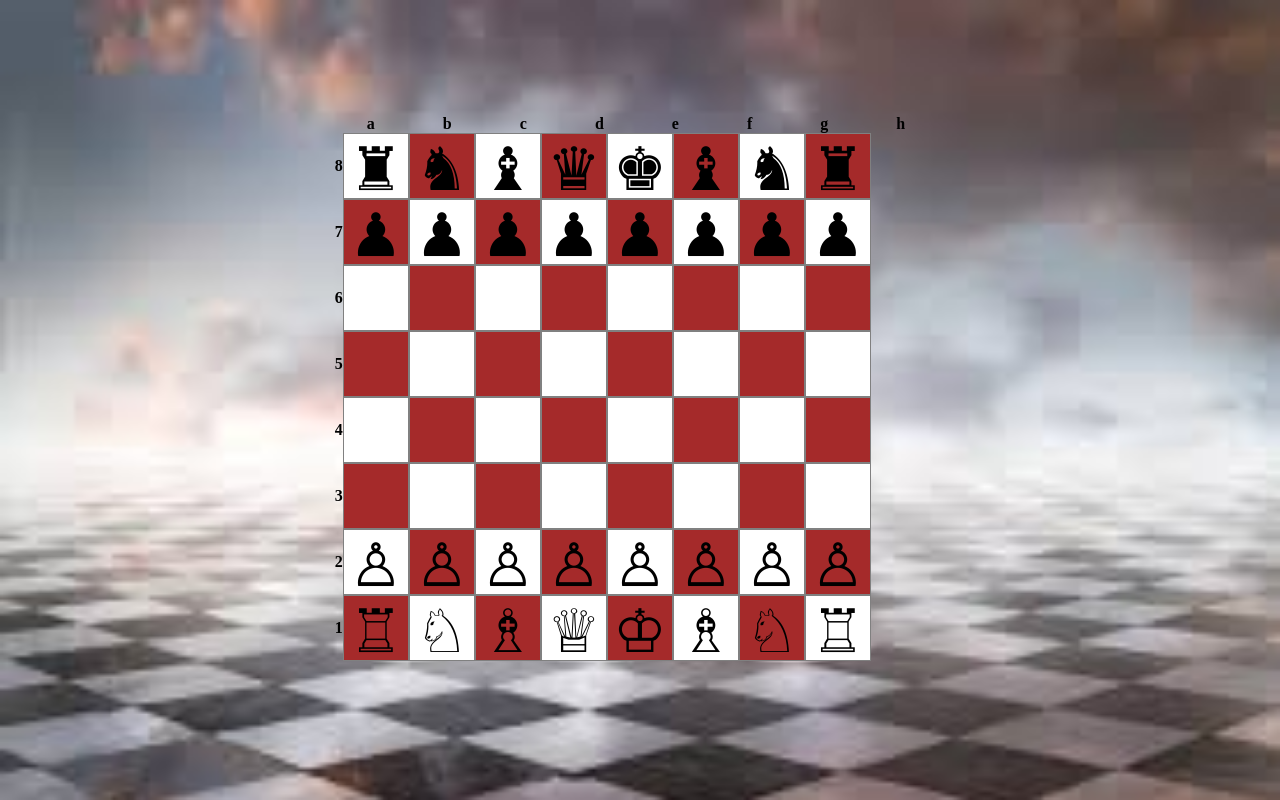
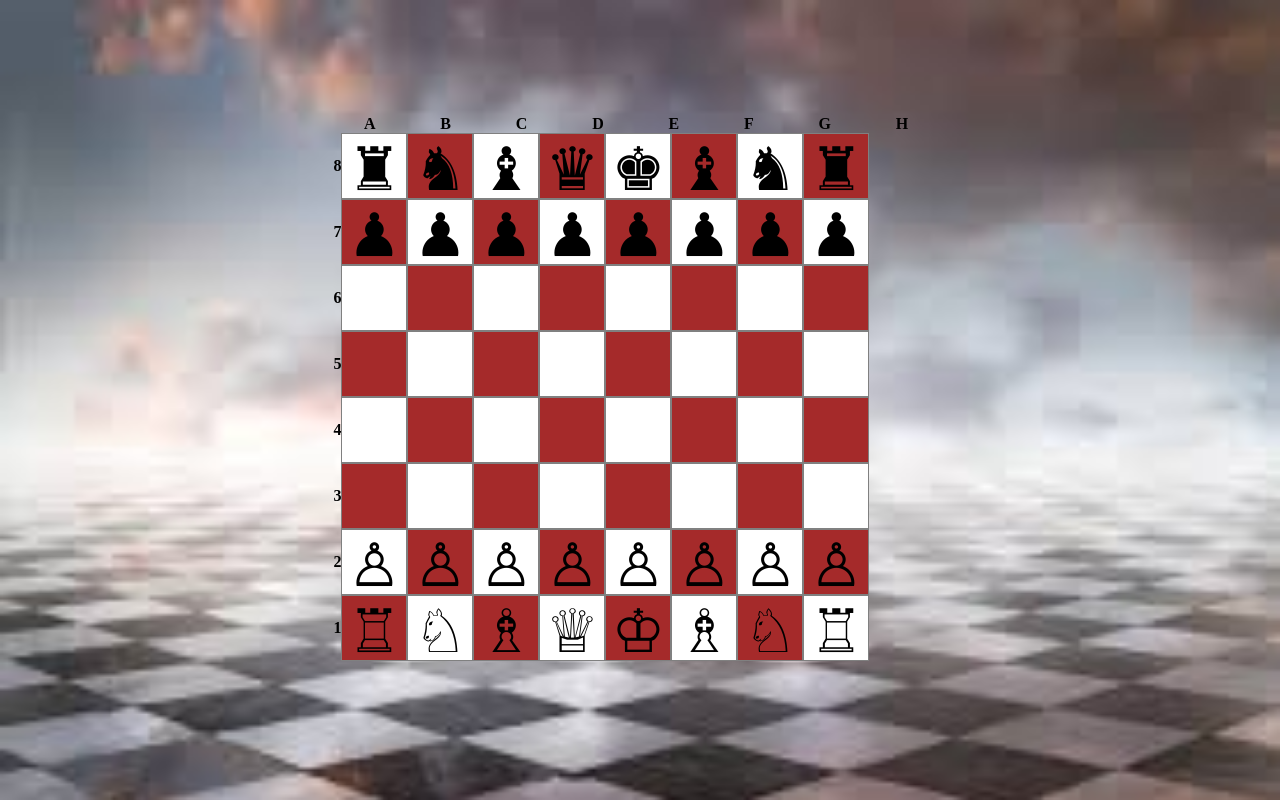
Before and after one commit to Java50Anatoly-Bystrov/html-css-js-introduction, a plain HTML site: page index.html in a window 1280 px wide. Drawn offline with Linux system fonts and the light colour scheme.

Commit message:
Chess-Board HW leeson #4

```diff
--- a/index.html
+++ b/index.html
@@ -9,14 +9,14 @@
 </head>
 <body>
 <main class="main-board">
-    <b class ="style">a</b>
-    <b class ="style">b</b>
-    <b class ="style">c</b>
-    <b class ="style">d</b>
-    <b class ="style">e</b>
-    <b class ="style">f</b>
-    <b class ="style">g</b>
-    <b class ="style">h</b>
+    <b class ="style">A</b>
+    <b class ="style">B</b>
+    <b class ="style">C</b>
+    <b class ="style">D</b>
+    <b class ="style">E</b>
+    <b class ="style">F</b>
+    <b class ="style">G</b>
+    <b class ="style">H</b>
 
     <section class="chess-section"><b>8</b>
         <div class="white">&#9820;</div>
--- a/styles.css
+++ b/styles.css
@@ -36,10 +36,10 @@ justify-content: center;
 align-items: center;
 }
 .style{
-    padding-left: 2px;
-    padding-right: 2px;
+    padding-left: 1.5px;
+    padding-right: 1.3px;
     align-content: center;
-    margin: 30px;
+    margin: 29px;
     display: center;
 
 }
```
